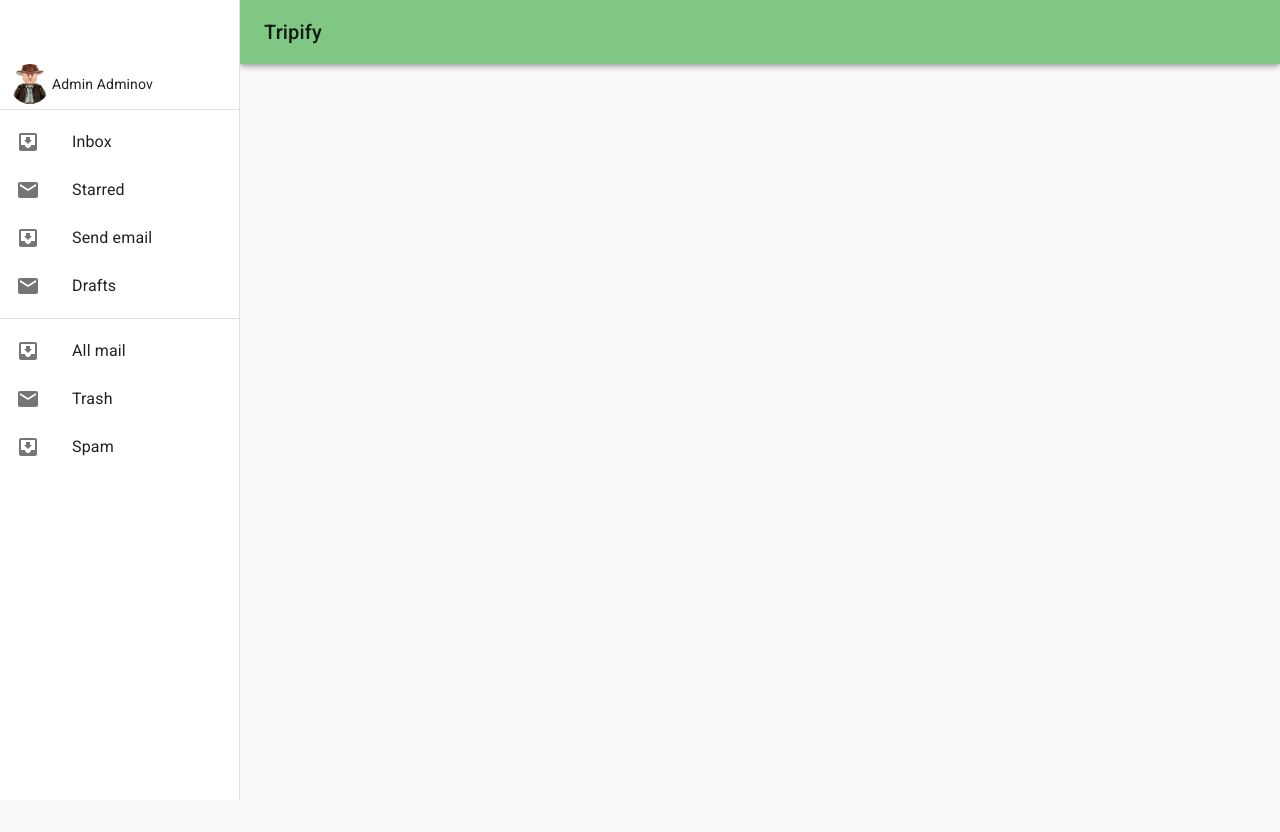
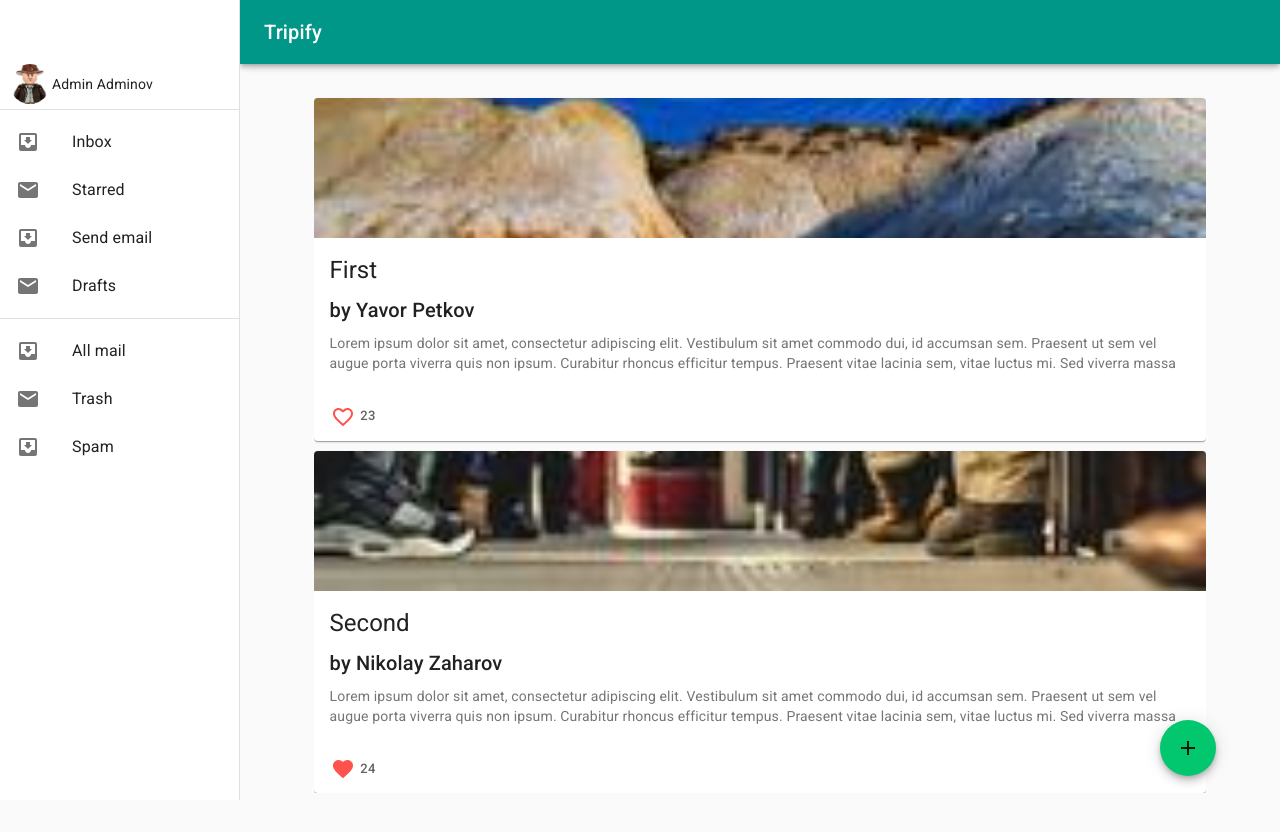
Before and after one commit to nzaharov/hci_project, a React (Create React App) app: page /main in a window 1280 px wide. Shown: the top 832 px of the page. Before the commit the page ends 800 px from the top, so only its background shows below. Built offline with nearby package versions, Linux system fonts and the light colour scheme.

Commit message:
styling and fixes

```diff
--- a/src/App.js
+++ b/src/App.js
@@ -1,11 +1,10 @@
 import React, { useContext } from 'react';
-import { Route, BrowserRouter } from 'react-router-dom';
+import { Route, BrowserRouter, Redirect } from 'react-router-dom';
 import { ThemeProvider } from '@material-ui/core';
 import Login from './login/index';
 import TripDetails from './trip-details';
 import { ThemeContext } from './theme-context';
 import MainPage from './main-page';
-import Drawer from './drawer';
 import UpsertTrip from './add-trip';
 
 function App() {
@@ -13,13 +12,13 @@ function App() {
   return (
     <BrowserRouter basename={process.env.PUBLIC_URL}>
       <ThemeProvider theme={theme}>
-        <Drawer>
-          <Route exact path='/auth/login' component={Login} />
-          <Route exact path='/' component={MainPage} />
-        </Drawer>
-        <Route exact path='/trip/add' component={UpsertTrip} />
+        <Route exact path='/'>
+          <Redirect to='/auth/login' />
+        </Route>
+        <Route exact path='/auth/login' component={Login} />
+        <Route exact path='/main' component={MainPage} />
+        <Route exact path='/create-trip' component={UpsertTrip} />
         <Route exact path='/trip' component={TripDetails} />
-
       </ThemeProvider>
     </BrowserRouter>
 
--- a/src/add-trip/index.js
+++ b/src/add-trip/index.js
@@ -2,7 +2,8 @@ import React, { useState, useContext } from 'react';
 import { useHistory } from 'react-router-dom';
 import { makeStyles, ThemeProvider, CssBaseline, TextField, Button, Typography } from '@material-ui/core';
 import { ThemeContext } from '../theme-context';
-import trips from '../main-page/trips'
+import trips from '../main-page/trips';
+import BackButton from '../common/back-button';
 
 const UpsertTrip = () => {
   const [name, setName] = useState('');
@@ -121,6 +122,7 @@ const UpsertTrip = () => {
 
         </div>
       </div>
+      <BackButton />
     </ThemeProvider>
   );
 }
--- /dev/null
+++ b/src/common/back-button.js
@@ -0,0 +1,27 @@
+import React from 'react';
+import { useHistory } from 'react-router-dom';
+import Fab from '@material-ui/core/Fab';
+import ArrowBackIcon from '@material-ui/icons/ArrowBack';
+
+const BackButton = () => {
+  const history = useHistory();
+
+  return (
+    <Fab
+      variant='extended'
+      color='secondary'
+      onClick={history.goBack}
+      style={{
+        position: 'fixed',
+        bottom: '3%',
+        left: '3%',
+        height: '40px',
+        fontSize: '13px'
+      }}>
+      <ArrowBackIcon style={{ marginRight: '5px' }} fontSize='small' />
+      Back
+    </Fab>
+  );
+}
+
+export default BackButton;
--- a/src/login/index.js
+++ b/src/login/index.js
@@ -43,7 +43,7 @@ const Login = () => {
   const submit = event => {
     event.preventDefault();
     if (username === 'admin' && password === 'admin') {
-      history.push('/');
+      history.push('/main');
     } else {
       setErrorMessage('Wrong username or password');
     }
--- a/src/main-page/index.js
+++ b/src/main-page/index.js
@@ -5,9 +5,13 @@ import trips from './trips';
 import { ThemeContext } from '../theme-context';
 import Fab from '@material-ui/core/Fab';
 import AddIcon from '@material-ui/icons/Add';
+import Drawer from '../drawer';
+import { useHistory } from 'react-router-dom';
 
-const TripList=() => {
+const TripList = () => {
   const theme = useContext(ThemeContext);
+  const history = useHistory();
+
   const useStyles = makeStyles(() => ({
     paper: {
       marginTop: theme.spacing(8),
@@ -22,20 +26,31 @@ const TripList=() => {
       height: '90%',
       overflowY: 'auto',
       flexDirection: 'column'
+    },
+    fab: {
+      position: 'fixed',
+      zIndex: 1010,
+      bottom: '3%',
+      right: '5%',
     }
   }));
   const classes = useStyles();
-  return (<>
+  return (
+    <>
+      <Drawer>
         <div className={classes.paper}>
           <div className={classes.cards}>
             {trips.map(trip => <Trip trip={trip} key={trip.name}></Trip>)}
           </div>
         </div>
-    <Fab color="primary" aria-label="add" styles={{position: 'fixed', zIndex: 1010,
-    bottom: '16px',
-    left: '16px',}}>
+        <Fab
+          color="secondary"
+          aria-label="add"
+          className={classes.fab}
+          onClick={() => history.push('create-trip')}>
           <AddIcon />
         </Fab>
+      </Drawer>
     </>
   );
 }
--- a/src/main-page/trip-card.js
+++ b/src/main-page/trip-card.js
@@ -24,11 +24,13 @@ const useStyles = makeStyles({
     display: 'flex',
     flexDirection: 'column'
   },
-
   heartButton: {
     color: '#da42f5',
   },
-
+  likeCount: {
+    marginLeft: '5px',
+    opacity: '70%'
+  },
   description: {
     overflowWrap: 'break-word',
     height: '2.7rem',
@@ -51,7 +53,7 @@ export default function ImgMediaCard(props) {
     setLiked(!liked);
   }
 
-  const reroute = () => history.push({pathname: 'trip', state:{ trip }});
+  const reroute = () => history.push({ pathname: 'trip', state: { trip } });
 
   return (
     <Card className={classes.root}>
@@ -75,7 +77,10 @@ export default function ImgMediaCard(props) {
       </CardActionArea>
       <CardActions>
         <Button size="small" onClick={setLikedExtension}>
-          {liked ? (<FavoriteIcon htmlColor='#eb34db' />) : (<FavoriteBorderIcon htmlColor="#eb34db"></FavoriteBorderIcon>)} {trip.likes}
+          {liked
+            ? <FavoriteIcon htmlColor='#ff524c' />
+            : <FavoriteBorderIcon htmlColor="#ff524c" />}
+          <span className={classes.likeCount}>{trip.likes}</span>
         </Button>
       </CardActions>
     </Card>
--- a/src/theme-context.js
+++ b/src/theme-context.js
@@ -5,10 +5,10 @@ import React from 'react';
 const theme = createMuiTheme({
   palette: {
     primary: {
-      main: '#81c784',
+      main: '#009688',
     },
     secondary: {
-      main: '#212121',
+      main: '#02c76e',
     },
     error: red,
   },
--- a/src/trip-details/gallery.js
+++ b/src/trip-details/gallery.js
@@ -13,7 +13,7 @@ const Gallery = (props) => {
             </GridListTile>
           ))}
         </GridList>
-        : <div id='empty'>
+        : <div id='empty-gallery'>
           No images available...
           </div>}
     </>
--- a/src/trip-details/index.js
+++ b/src/trip-details/index.js
@@ -3,6 +3,7 @@ import { Tabs, Tab, Box } from '@material-ui/core';
 import Trip from './trip';
 import Gallery from './gallery';
 import Stops from './stops';
+import BackButton from '../common/back-button';
 
 const TabPanel = (props) => {
   const { children, value, index, ...other } = props;
@@ -57,6 +58,7 @@ const TripDetails = (props) => {
       <TabPanel value={currentTab} index={2}>
         <Gallery images={trip.images} />
       </TabPanel>
+      <BackButton />
     </div>
   );
 }
--- a/src/trip-details/trip.css
+++ b/src/trip-details/trip.css
@@ -1,6 +1,7 @@
 .content {
     padding-left: 20%;
     padding-right: 20%;
+    padding-bottom: 10vh;
 }
 
 .content-header {
@@ -10,6 +11,12 @@
     justify-content: space-between;
 }
 
+#empty-gallery {
+    text-align: center;
+    padding-top: 15vh;
+    opacity: 60%;
+}
+
 @media only screen and (max-width: 768px) {
     .content {
         padding-left: 5%;
--- a/src/trip-details/trip.js
+++ b/src/trip-details/trip.js
@@ -2,6 +2,7 @@ import React from 'react';
 import LeafletMap from './map';
 import Typography from '@material-ui/core/Typography'
 import './trip.css';
+import Avatar from '@material-ui/core/Avatar';
 
 const Trip = (props) => {
   const trip = props.trip;
@@ -12,7 +13,10 @@ const Trip = (props) => {
       <div className='content'>
         <div className='content-header'>
           <Typography variant='h4'>{trip.name}</Typography>
-          <Typography variant='subtitle1'>{trip.author}</Typography>
+          <span style={{ display: 'flex' }}>
+            <Avatar style={{ height: '18px', width: '18px', marginRight: '6px', marginTop: '4px' }} />
+            <Typography variant='subtitle1'>{trip.author}</Typography>
+          </span>
         </div>
         <Typography variant='body1'>{trip.description}</Typography>
       </div>
```
Also changed, not shown: src/drawer.js (+4 -6 lines). Lines whose indentation alone changed are shown as unchanged.
